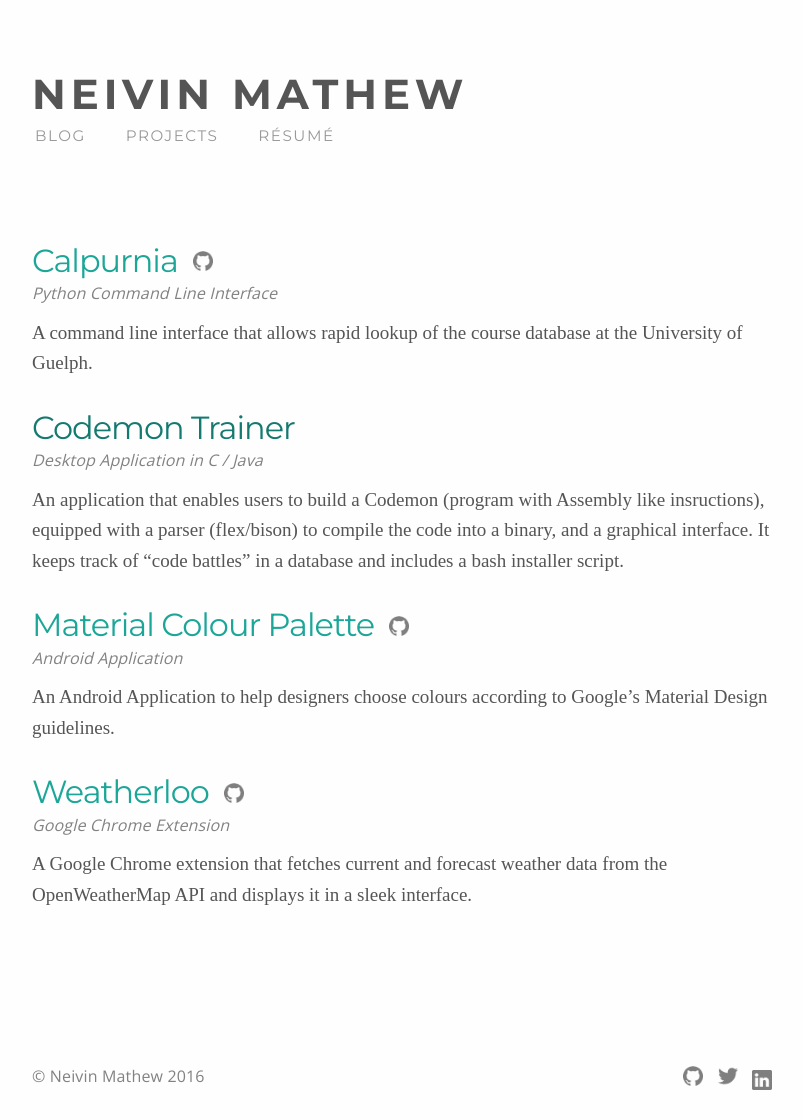
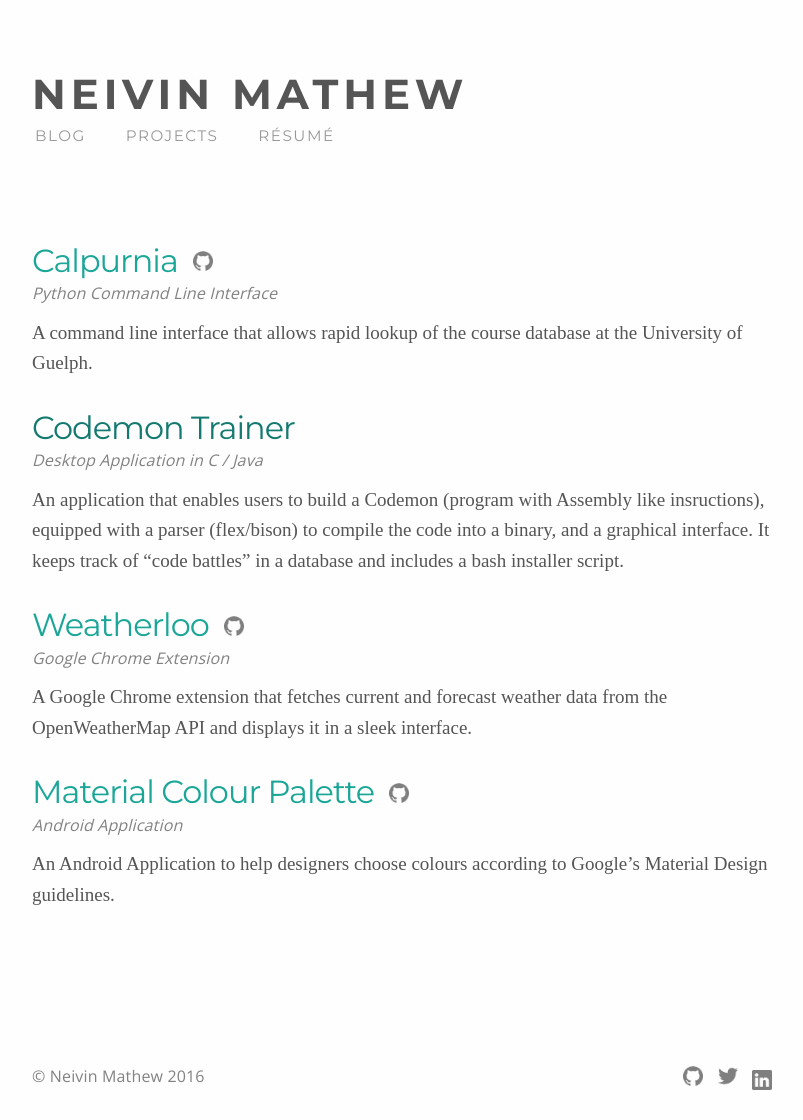
Before and after one commit to neivin/neivin.github.io, a Jekyll site: the page built from work/index.html, in a window 1280 px wide. Shown: the whole page, without its empty margins (238-1041 px from the left). Built offline with Jekyll 4.4.1, drawn with Linux system fonts in a browser that asks for light colours.

Commit message:
add date field and sort projects

```diff
--- a/work/index.html
+++ b/work/index.html
@@ -4,7 +4,8 @@ title: Projects
 ---
 
 <ul class="post-list">
-	{% for proj in site.projects%}
+	{% assign projlist = site.projects | sort: 'date' %}
+	{% for proj in projlist%}
 		<li>
 			<a href="{{ proj.link }}">
 			<span class="post-title">{{ proj.name }}</span>
```
Also changed, not shown: _projects/calpurnia.md (+1 -0 lines), _projects/codemon_trainer.md (+1 -0 lines), _projects/material_color.md (+1 -0 lines), _projects/weatherloo.md (+1 -1 lines).
